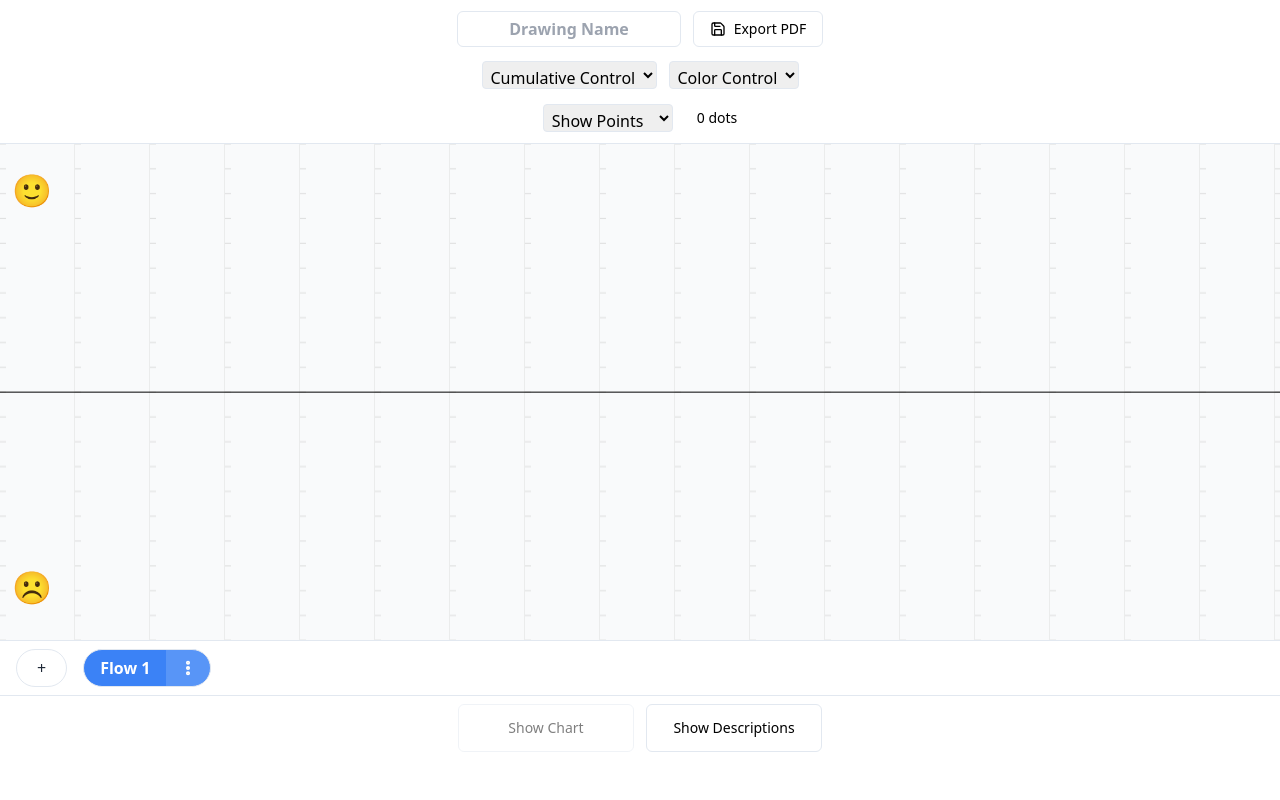
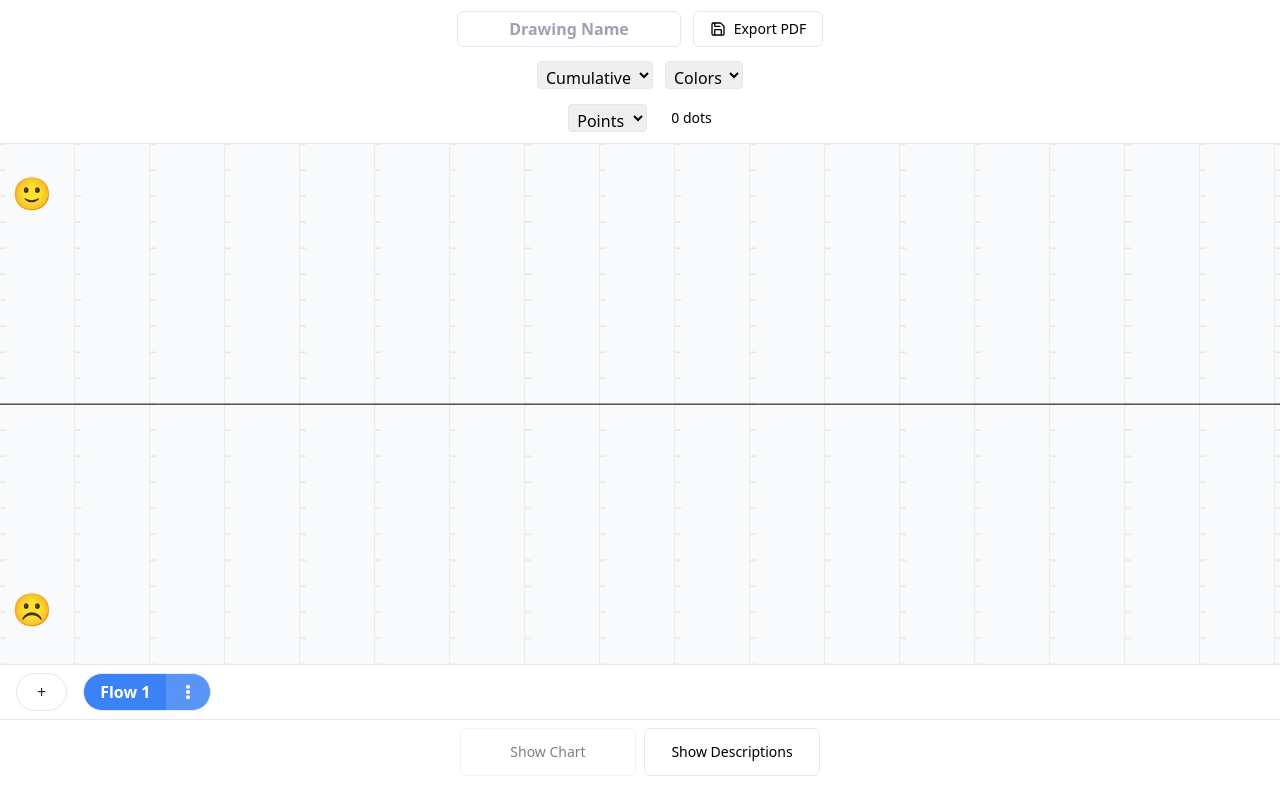
Before and after one commit to jbaileystudio/Sumpoints, a React (Vite) app: page / in a window 1280 px wide. Built offline with nearby package versions, Linux system fonts and the light colour scheme.

Commit message:
Text and spacing
Controls are now
* Cumulative
* Colors
* Points

Sum descriptor text is now the cumulative (sum) symbol

Show Chart and Show Descriptions are now closer to the bottom of the page

Export detail text and file name formats are improved for legibility

```diff
--- a/src/components/InteractiveDrawing.jsx
+++ b/src/components/InteractiveDrawing.jsx
@@ -980,7 +980,7 @@ useEffect(() => {
 
     // Add the formatted filename here, right after getting allPoints
     const formattedFilename = `${filename}_${activeFlow.name}_${allPoints.length} Events${
-      cumulativeType !== 'none' ? `_${calculateScores(activeFlow.points).total} Cml Score` : ''
+      cumulativeType !== 'none' ? `_Cumulative Score ${calculateScores(activeFlow.points).total}` : ''
     }${
       cumulativeType === 'bars' ? '_Bars' :
       cumulativeType === 'line' ? '_Line' : ''
@@ -1195,9 +1195,9 @@ ${showPoints ? `
     // Before the PDF text gets set
     const stats = getCutoutStats(points, digitalPoints, bluePoints, cutoutType);
     const cutoutText = cutoutType !== 'none' && stats ?
-      `${cutoutType === 'yellow' ? 'Yellow' : cutoutType === 'blue' ? 'Blue' : 'Green'} Cutout - ` +
+      `${cutoutType === 'yellow' ? 'Yellow' : cutoutType === 'blue' ? 'Blue' : 'Green'} Cutout: ` +
       `${stats.covered} Events Covered (${stats.coveredPercent}%), ` +
-      `${stats.notCovered} Events Not (${stats.notCoveredPercent}%)`
+      `${stats.notCovered} Events Not Covered (${stats.notCoveredPercent}%)`
       : '';
 
       // Keep the title as is
@@ -1207,13 +1207,13 @@ ${showPoints ? `
       // Add title and count right after PDF creation
       pdf.setFontSize(12);
       pdf.text(
-        `${activeFlow.name} | ${allPoints.length} Events${
-          cumulativeType !== 'none' ? ` | ${calculateScores(activeFlow.points).total} Cml Score` : ''
+        `${activeFlow.name} / ${allPoints.length} Events${
+          cumulativeType !== 'none' ? ` / Cumulative Score ${calculateScores(activeFlow.points).total}` : ''
         }${
-          cumulativeType === 'bars' ? ' | Bars' :
-          cumulativeType === 'line' ? ' | Line' : ''
+          cumulativeType === 'bars' ? ' / Bars' :
+          cumulativeType === 'line' ? ' / Line' : ''
         }${
-          cutoutType !== 'none' ? ` | ${cutoutText}` : ''
+          cutoutType !== 'none' ? ` / ${cutoutText}` : ''
         }`,
         margins,
         margins + 0.3
@@ -3002,9 +3002,9 @@ useEffect(() => {
     }}>
       <span style={{ fontSize: '14px', lineHeight: '1' }}>
         {rotated ? (
-          `${points.length} descriptions${ghostPoints.length > 0 ? `, ${ghostPoints.length} grey dots` : ''} ${cumulativeType !== 'none' ? ` • Cumulative Score: ${calculateScores(points).total}` : ''}`
+          `${points.length} descriptions${ghostPoints.length > 0 ? `, ${ghostPoints.length} grey dots` : ''} ${cumulativeType !== 'none' ? ` • \u03A3: ${calculateScores(points).total}` : ''}`
         ) : (
-          `${points.length} dots${ghostPoints.length > 0 ? `, ${ghostPoints.length} grey dots` : ''} ${cumulativeType !== 'none' ? ` • Cumulative Score: ${calculateScores(points).total}` : ''}`
+          `${points.length} dots${ghostPoints.length > 0 ? `, ${ghostPoints.length} grey dots` : ''} ${cumulativeType !== 'none' ? ` • \u03A3: ${calculateScores(points).total}` : ''}`
         )}
       </span>
     </div>
@@ -3031,7 +3031,7 @@ useEffect(() => {
           height: '1.75rem'
         }}
       >
-        <option value="none">Cumulative Control</option>
+        <option value="none">Cumulative</option>
         <option value="bars">Bars</option>
         <option value="line">Line</option>
       </select>
@@ -3053,10 +3053,10 @@ useEffect(() => {
           height: '1.75rem'
         }}
       >
-        <option value="none">Color Control</option>
+        <option value="none">Colors</option>
         <option value="yellow">Yellow</option>
         <option value="blue">Blue</option>
-        <option value="both">Both</option>
+        <option value="both">Green</option>
       </select>
     </div>
   </div>
@@ -3127,9 +3127,9 @@ useEffect(() => {
             height: '1.75rem'
           }}
         >
-          <option value="show">Show Points</option>
-          <option value="hide">Hide Points</option>
-          <option value="delete">Delete Points</option>
+          <option value="show">Points</option>
+          <option value="hide">Hide</option>
+          <option value="delete">Delete</option>
         </select>
       </div>
     </div>
@@ -3202,9 +3202,9 @@ useEffect(() => {
             height: '1.75rem'
           }}
         >
-          <option value="show">Show Points</option>
-          <option value="hide">Hide Points</option>
-          <option value="delete">Delete Points</option>
+          <option value="show">Points</option>
+          <option value="hide">Hide</option>
+          <option value="delete">Delete</option>
         </select>
       </div>
 
@@ -3215,9 +3215,9 @@ useEffect(() => {
       }}>
         <span style={{ fontSize: '14px', lineHeight: '1' }}>
           {rotated ? (
-            `${points.length} descriptions${ghostPoints.length > 0 ? `, ${ghostPoints.length} grey dots` : ''} ${cumulativeType !== 'none' ? ` • Cumul Score: ${calculateScores(points).total}` : ''}`
+            `${points.length} descriptions${ghostPoints.length > 0 ? `, ${ghostPoints.length} grey dots` : ''} ${cumulativeType !== 'none' ? ` • \u03A3: ${calculateScores(points).total}` : ''}`
           ) : (
-            `${points.length} dots${ghostPoints.length > 0 ? `, ${ghostPoints.length} grey dots` : ''} ${cumulativeType !== 'none' ? ` • Cumul Score: ${calculateScores(points).total}` : ''}`
+            `${points.length} dots${ghostPoints.length > 0 ? `, ${ghostPoints.length} grey dots` : ''} ${cumulativeType !== 'none' ? ` • \u03A3: ${calculateScores(points).total}` : ''}`
           )}
         </span>
       </div>
@@ -4053,7 +4053,7 @@ useEffect(() => {
       flexDirection: 'column',
       gap: '1rem'
     }}>
-      <h2 style={{ margin: 0 }}>Edit Description</h2>
+      <h2 style={{ margin: 0 }}>Event Description</h2>
 
       <form
         id="descriptionForm"
@@ -4088,7 +4088,7 @@ useEffect(() => {
 
           style={{
             width: '100%',
-            height: isMobile ? '200px' : '150px',
+            height: isMobile ? '100px' : '150px',
             padding: '0.5rem',
             borderRadius: '0.25rem',
             border: '1px solid #e2e8f0',
@@ -4176,7 +4176,7 @@ const BottomTray = ({
     right: 0,
     background: 'white',
     borderTop: '1px solid #e2e8f0',
-    paddingBottom: '2.5rem',
+    paddingBottom: '1.5rem',
     touchAction: 'none',
     userSelect: 'none',
     zIndex: 50
@@ -4191,10 +4191,10 @@ const BottomTray = ({
       onRenameFlow={onRenameFlow}
     />
     <div style={{
-      padding: '0.5rem',
+      paddingTop: '0.5rem',
       display: 'flex',
       justifyContent: 'center',
-      gap: '0.75rem',
+      gap: '0.5rem',
     }}>
       <Button
         size="sm"
```
